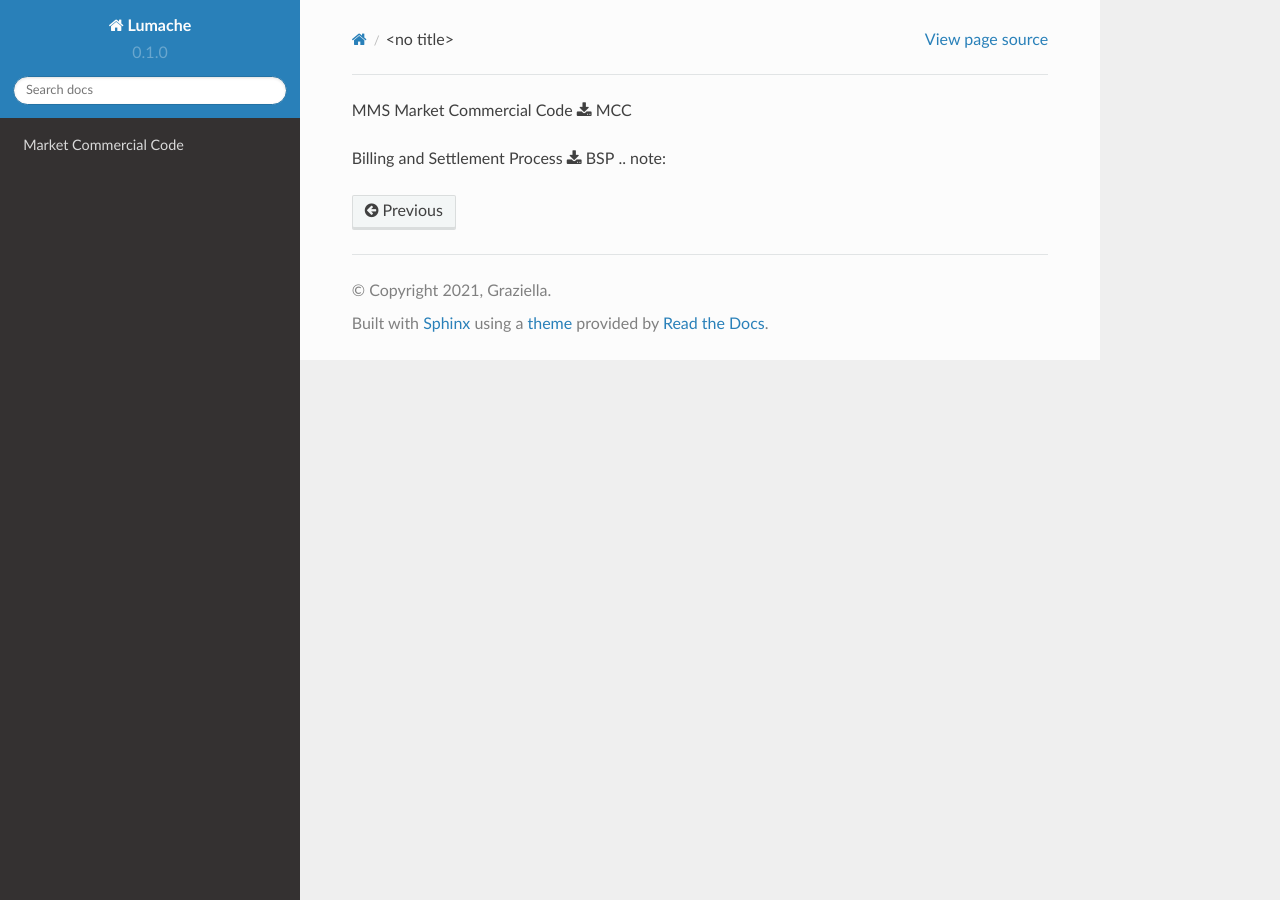
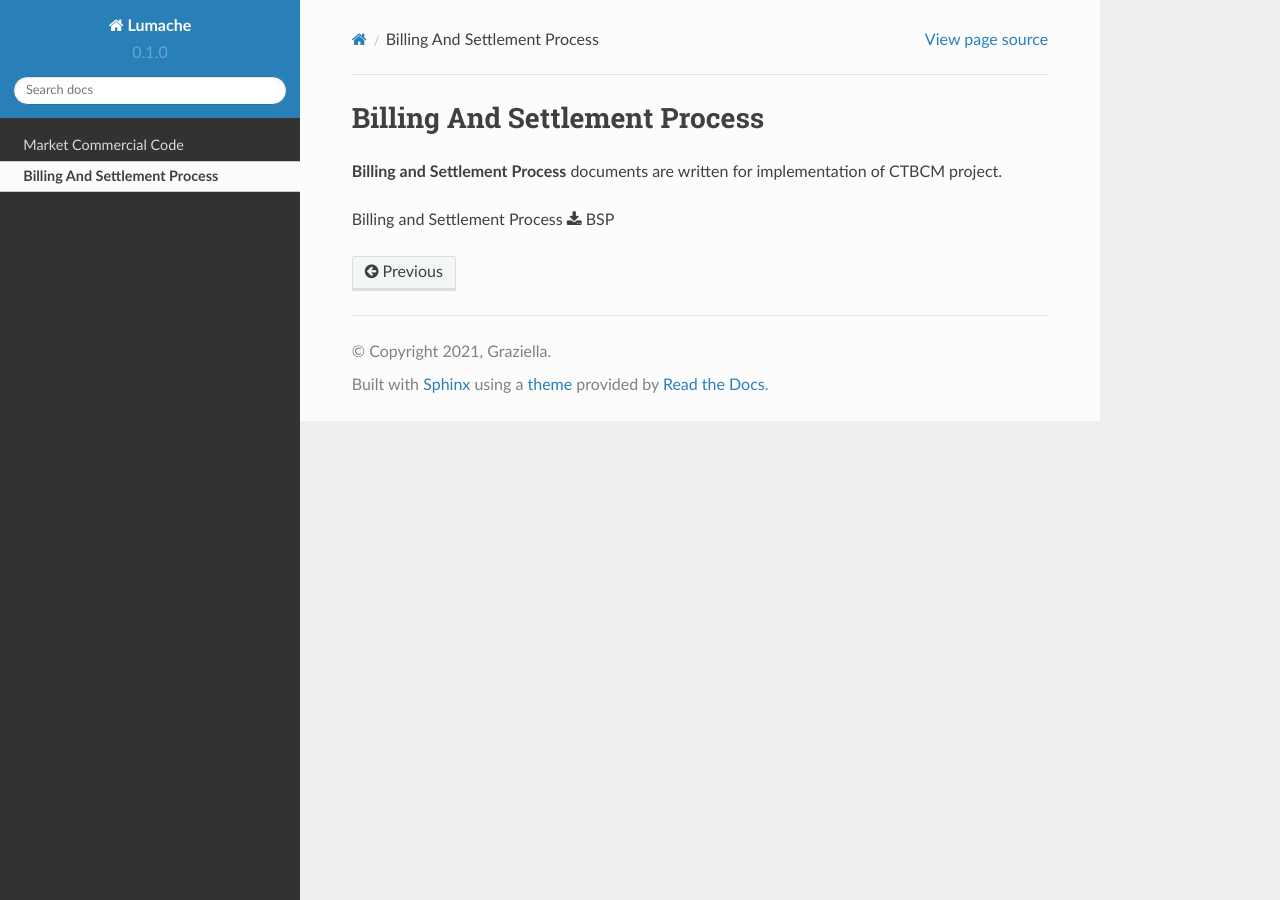
Before and after one commit to sadaf-malik/CppaDocuments, a Sphinx documentation site: the page built from docs/source/BillingAndSettlementProcess.rst, in a window 1280 px wide. Built offline with Sphinx 7.4.7 and the Read the Docs theme 2.0.0, drawn with Linux system fonts in a browser that asks for light colours.

Commit message:
Update BillingAndSettlementProcess.rst

```diff
--- a/docs/source/BillingAndSettlementProcess.rst
+++ b/docs/source/BillingAndSettlementProcess.rst
@@ -1,4 +1,8 @@
 
-MMS Market Commercial Code :download:`MCC <../Market Commercial Code.docx>`
+Billing And Settlement Process
+===================================
 
-Billing and Settlement Process :download:`BSP <../Manual - Billing and Settlement Process 1.2 26-08-21 (R 07-09-21).docx>` .. note:
+**Billing and Settlement Process** documents are written for implementation of CTBCM project.
+
+
+Billing and Settlement Process :download:`BSP <../Manual - Billing and Settlement Process 1.2 26-08-21 (R 07-09-21).docx>`
```
